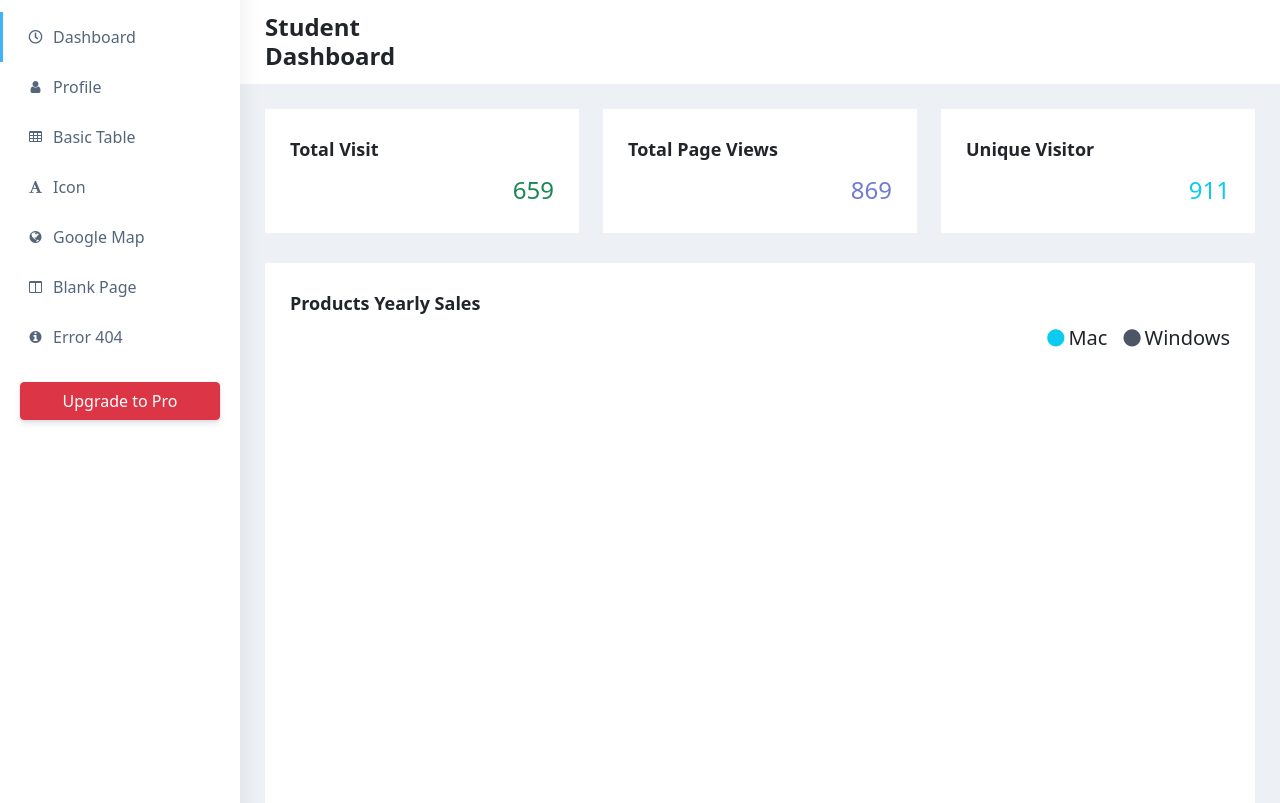
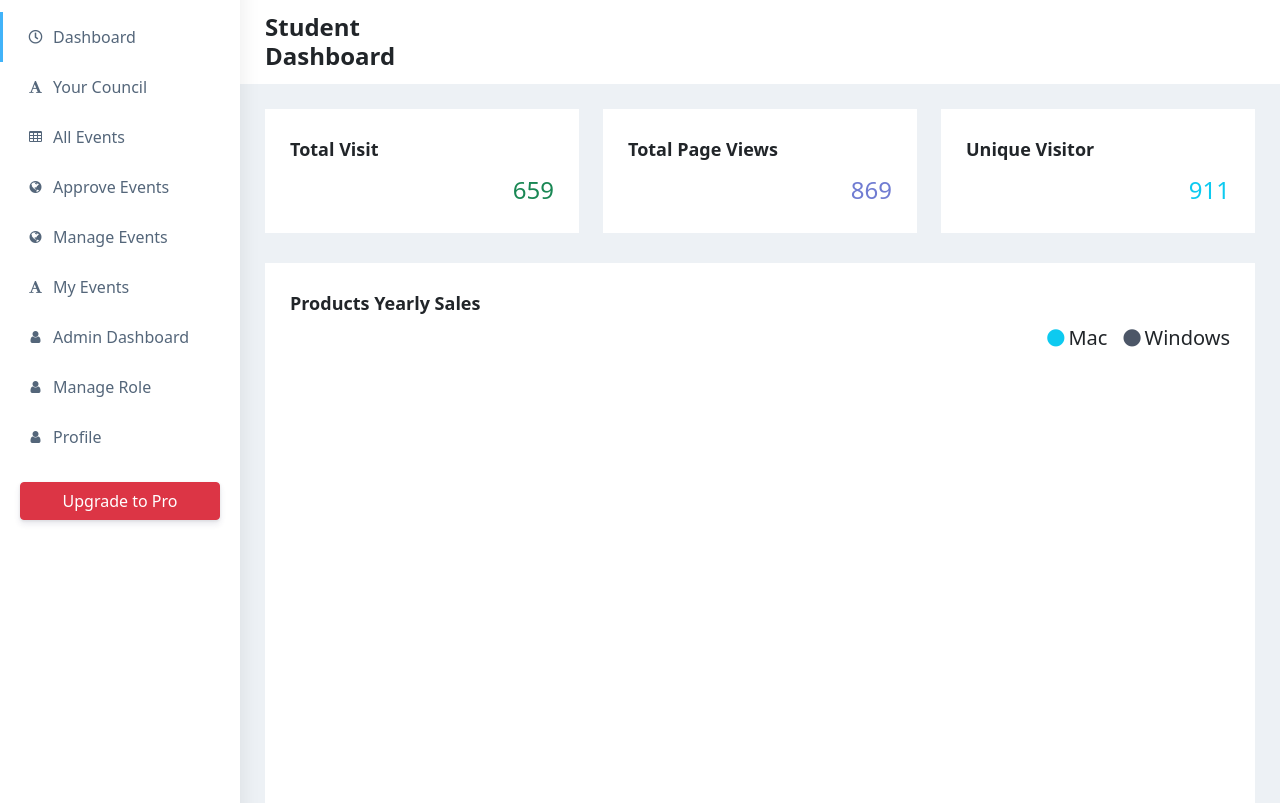
Before and after one commit to ChaudharyAnshul/Event-Management-System, a Django app: page /dashboard/ in a window 1280 px wide. Shown: the part 60-863 px from the top of the page. Run offline with Django 3.2, Linux system fonts and the light colour scheme; parts of the project's set-up code (start-up, migrations or seed data) failed here and were passed over; some libraries are stand-ins or nearby versions.

Commit message:
Dashboard functionalities added

```diff
--- a/templates/Dashboard/base.html
+++ b/templates/Dashboard/base.html
@@ -138,45 +138,59 @@
                             </a>
                         </li>
                         <li class="sidebar-item">
+                            <a class="sidebar-link waves-effect waves-dark sidebar-link" href="#"
+                                aria-expanded="false" style="text-decoration: none;">
+                                <i class="fa fa-font" aria-hidden="true"></i>
+                                <span class="hide-menu">Your Council</span>
+                            </a>
+                        </li>
+                        <li class="sidebar-item">
+                            <a class="sidebar-link waves-effect waves-dark sidebar-link" href="#"
+                                aria-expanded="false" style="text-decoration: none;">
+                                <i class="fa fa-table" aria-hidden="true"></i>
+                                <span class="hide-menu">All Events</span>
+                            </a>
+                        </li>
+                        <li class="sidebar-item">
+                            <a class="sidebar-link waves-effect waves-dark sidebar-link" href="#"
+                                aria-expanded="false" style="text-decoration: none;">
+                                <i class="fa fa-globe" aria-hidden="true"></i>
+                                <span class="hide-menu">Approve Events</span>
+                            </a>
+                        </li>
+                        <li class="sidebar-item">
+                            <a class="sidebar-link waves-effect waves-dark sidebar-link" href="#"
+                                aria-expanded="false" style="text-decoration: none;">
+                                <i class="fa fa-globe" aria-hidden="true"></i>
+                                <span class="hide-menu">Manage Events</span>
+                            </a>
+                        </li>
+                        <li class="sidebar-item">
+                            <a class="sidebar-link waves-effect waves-dark sidebar-link" href="#"
+                                aria-expanded="false" style="text-decoration: none;">
+                                <i class="fa fa-font" aria-hidden="true"></i>
+                                <span class="hide-menu">My Events</span>
+                            </a>
+                        </li>
+                        <li class="sidebar-item">
+                            <a class="sidebar-link waves-effect waves-dark sidebar-link" href="{% url 'profile' %}"
+                                aria-expanded="false" style="text-decoration: none;">
+                                <i class="fa fa-user" aria-hidden="true"></i>
+                                <span class="hide-menu">Admin Dashboard</span>
+                            </a>
+                        </li>
+                        <li class="sidebar-item">
+                            <a class="sidebar-link waves-effect waves-dark sidebar-link" href="{% url 'profile' %}"
+                                aria-expanded="false" style="text-decoration: none;">
+                                <i class="fa fa-user" aria-hidden="true"></i>
+                                <span class="hide-menu">Manage Role</span>
+                            </a>
+                        </li>
+                        <li class="sidebar-item">
                             <a class="sidebar-link waves-effect waves-dark sidebar-link" href="{% url 'profile' %}"
                                 aria-expanded="false" style="text-decoration: none;">
                                 <i class="fa fa-user" aria-hidden="true"></i>
                                 <span class="hide-menu">Profile</span>
-                            </a>
-                        </li>
-                        <li class="sidebar-item">
-                            <a class="sidebar-link waves-effect waves-dark sidebar-link" href="basic-table.html"
-                                aria-expanded="false" style="text-decoration: none;">
-                                <i class="fa fa-table" aria-hidden="true"></i>
-                                <span class="hide-menu">Basic Table</span>
-                            </a>
-                        </li>
-                        <li class="sidebar-item">
-                            <a class="sidebar-link waves-effect waves-dark sidebar-link" href="fontawesome.html"
-                                aria-expanded="false" style="text-decoration: none;">
-                                <i class="fa fa-font" aria-hidden="true"></i>
-                                <span class="hide-menu">Icon</span>
-                            </a>
-                        </li>
-                        <li class="sidebar-item">
-                            <a class="sidebar-link waves-effect waves-dark sidebar-link" href="map-google.html"
-                                aria-expanded="false" style="text-decoration: none;">
-                                <i class="fa fa-globe" aria-hidden="true"></i>
-                                <span class="hide-menu">Google Map</span>
-                            </a>
-                        </li>
-                        <li class="sidebar-item">
-                            <a class="sidebar-link waves-effect waves-dark sidebar-link" href="blank.html"
-                                aria-expanded="false" style="text-decoration: none;">
-                                <i class="fa fa-columns" aria-hidden="true"></i>
-                                <span class="hide-menu">Blank Page</span>
-                            </a>
-                        </li>
-                        <li class="sidebar-item">
-                            <a class="sidebar-link waves-effect waves-dark sidebar-link" href="404.html"
-                                aria-expanded="false" style="text-decoration: none;">
-                                <i class="fa fa-info-circle" aria-hidden="true"></i>
-                                <span class="hide-menu">Error 404</span>
                             </a>
                         </li>
                         <li class="text-center p-20 upgrade-btn">
```
